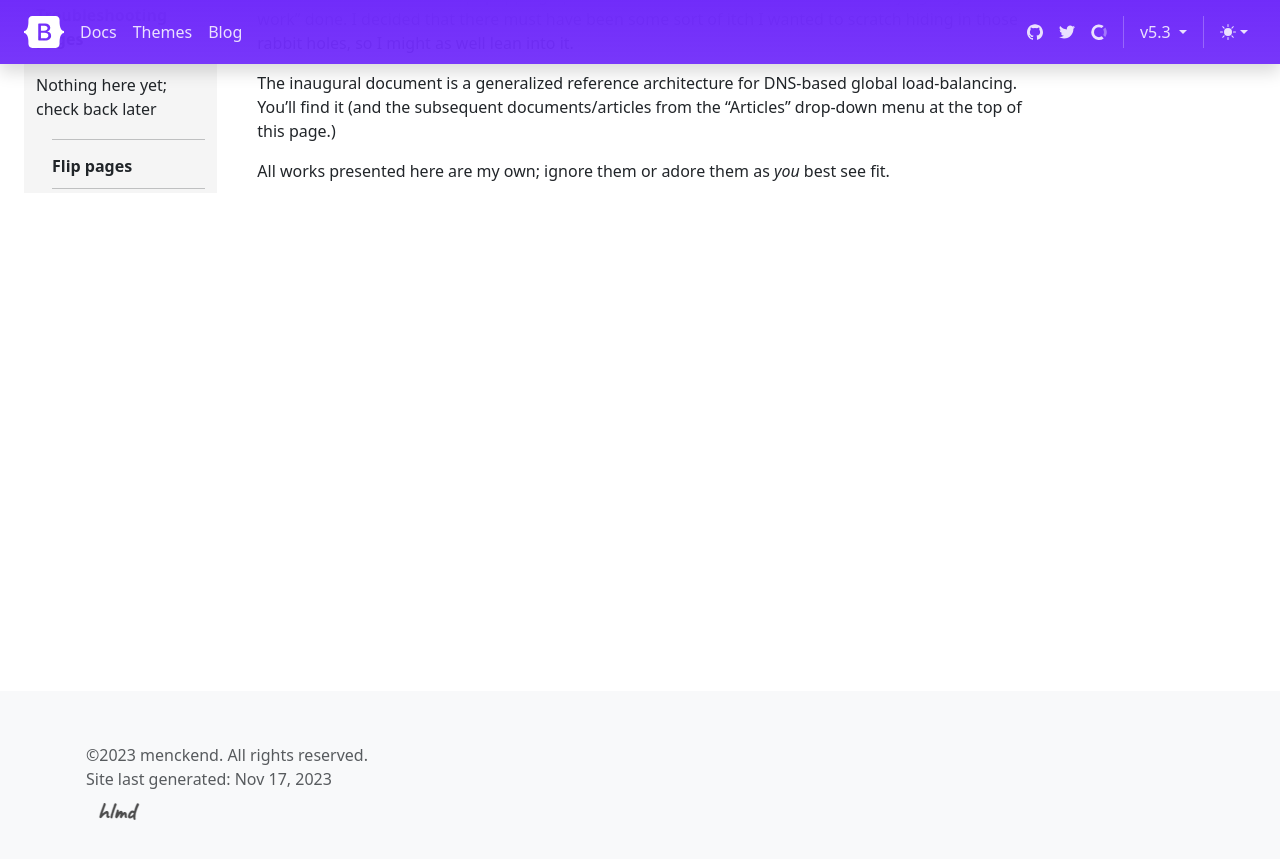
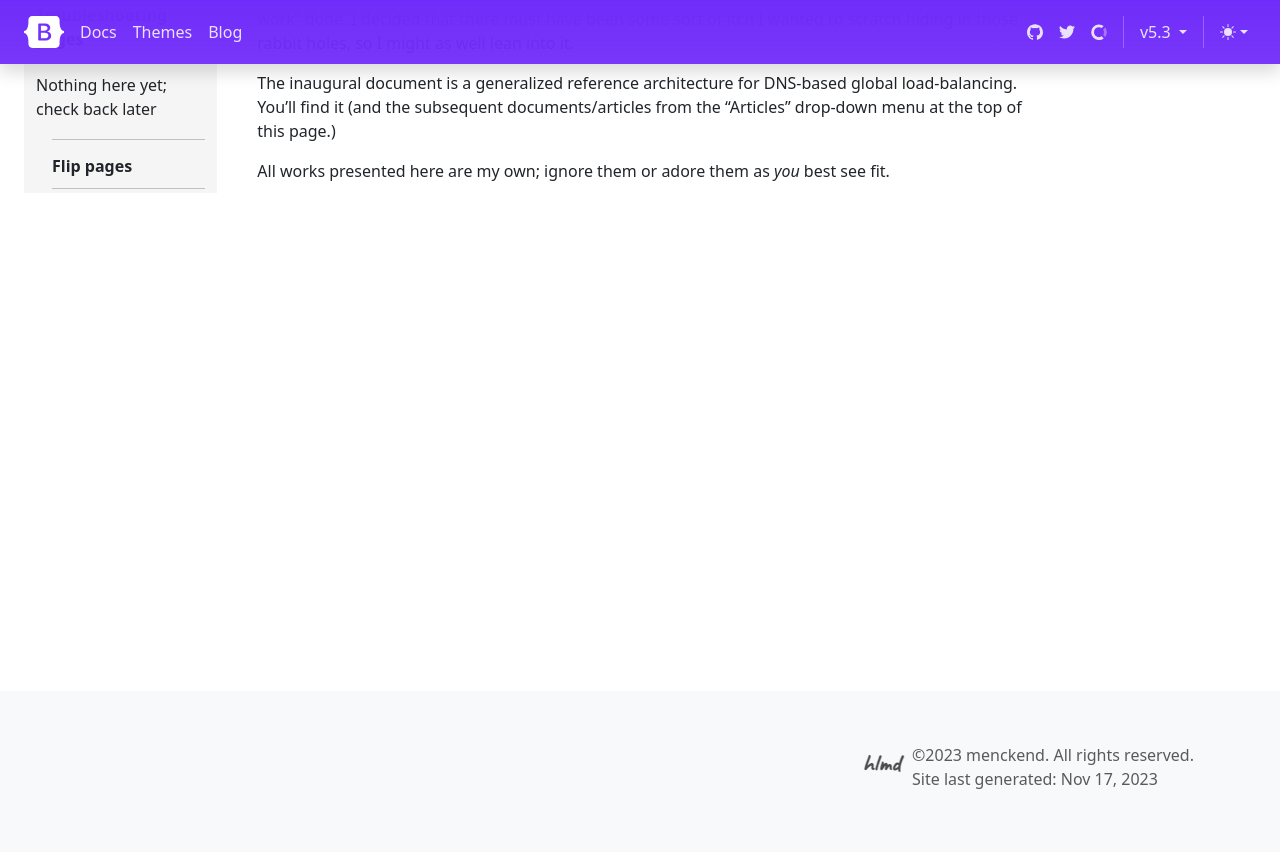
Before and after one commit to menckend/alpha, a Jekyll site: the page built from index.md, in a window 1280 px wide and 900 px high, scrolled down 281 px. Shown: the top 859 px of the window. Built offline with Jekyll 4.4.1, drawn with Linux system fonts in a browser that asks for light colours; nearby versions of some CDN libraries; library files that are not in the unit come from our copies.

Commit message:
Update new-page-footer.html

```diff
--- a/_includes/new-page-footer.html
+++ b/_includes/new-page-footer.html
@@ -1,11 +1,11 @@
 <footer class="bd-footer py-4 py-md-5 mt-5 bg-body-tertiary">
   <div class="container py-4 py-md-1 px-4 px-md-3 text-body-secondary">
-    <div class="flex-row-reverse">
-      <div class="col-lg-12 footer">
+    <div class="row">
+      <div class="col-lg-12 footer d-flex flex-row-reverse">
         &copy;{{ site.time | date: "%Y"  }} {{site.company_name}}. All rights reserved. <br />
         {% if page.last_updated %}<span>Page last updated:</span> {{page.last_updated}}<br/>{% endif %} Site last generated: {{ site.time | date: "%b %-d, %Y"  }} <br />
         <p><img src="{{ "images/h-l-m-d.png" }}" alt="Company logo"/></p>
       </div>
-    </div>
+  </div>
   </div>
 </footer>
```
